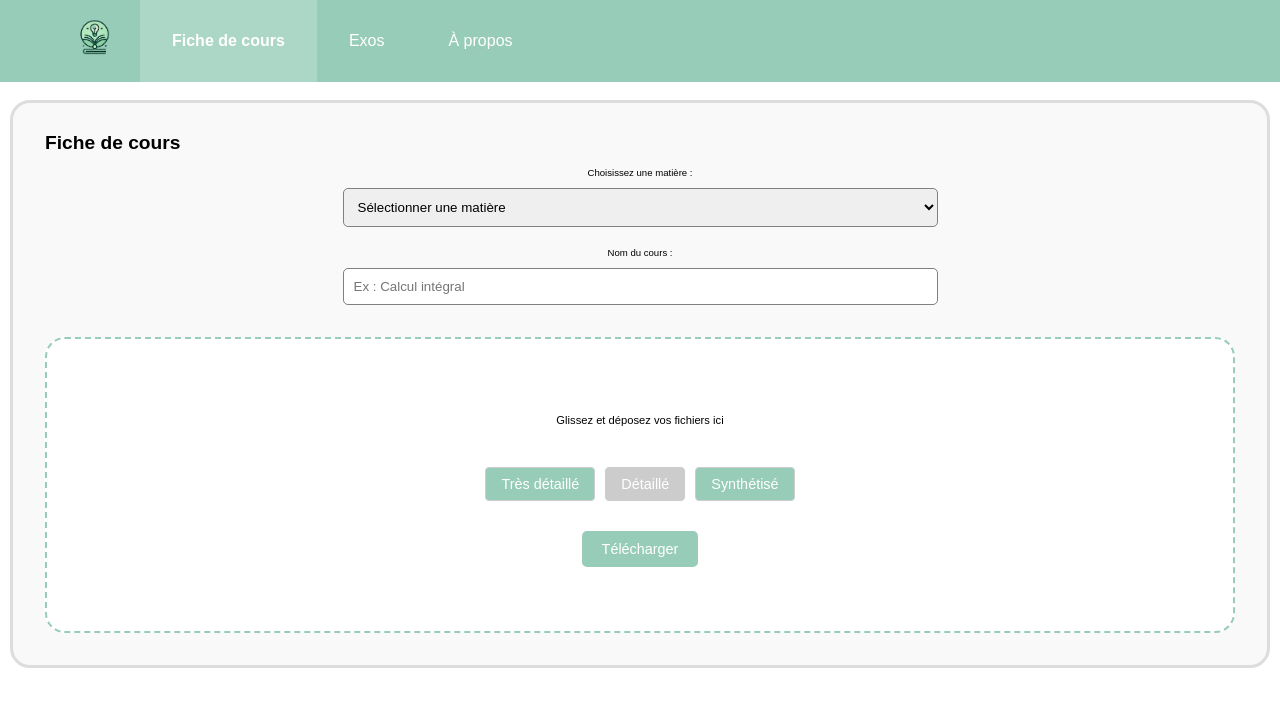
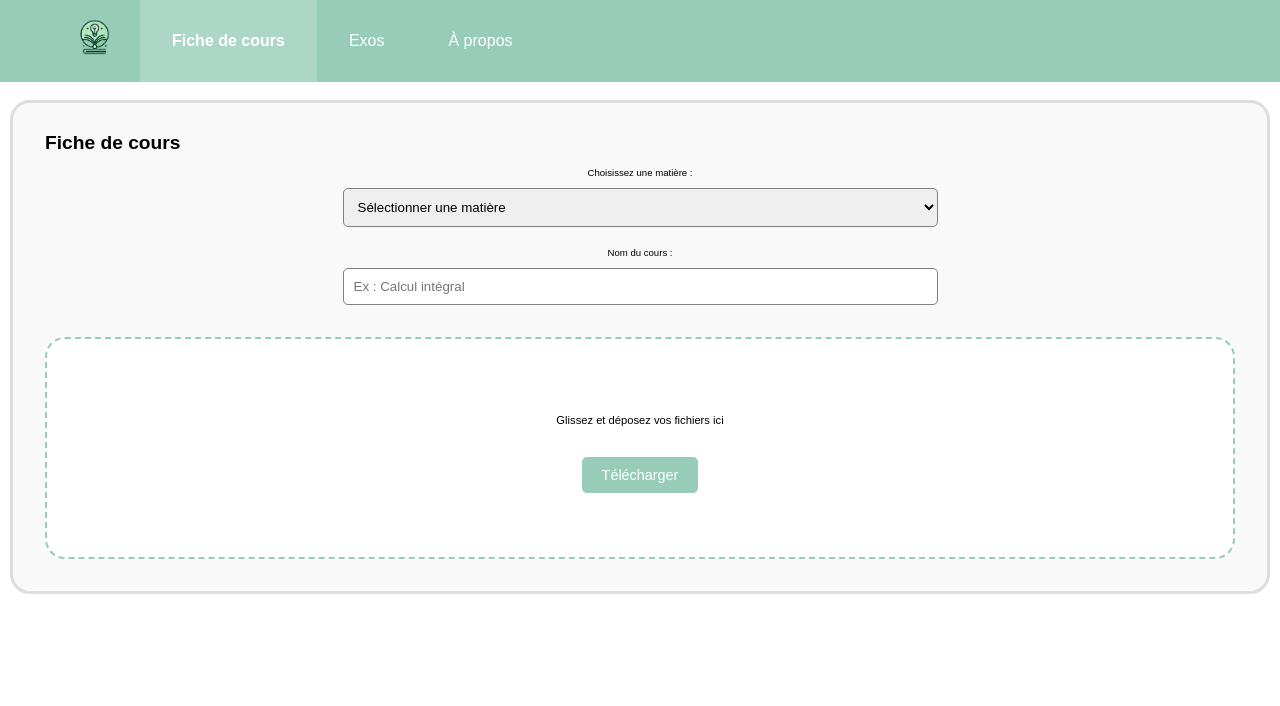
Before and after one commit to FannyC13/trainme-front, a Vue app: page /fiche-de-cours in a window 1280 px wide. Shown: the top 706 px of the page. Built offline with nearby package versions, Linux system fonts and the light colour scheme.

Commit message:
fix fichepage

```diff
--- a/src/views/FichePage.vue
+++ b/src/views/FichePage.vue
@@ -25,20 +25,6 @@
           <div v-if="uploadedFiles.length === 0" class="upload-content">
             <p>Glissez et déposez vos fichiers ici</p>
 
-            <div class="detail-buttons">
-              <button class="detail-button" :class="{ active: detailLevel === 'Très détaillé' }"
-                @click="setDetailLevel('Très détaillé')">
-                Très détaillé
-              </button>
-              <button class="detail-button" :class="{ active: detailLevel === 'Détaillé' }"
-                @click="setDetailLevel('Détaillé')">
-                Détaillé
-              </button>
-              <button class="detail-button" :class="{ active: detailLevel === 'Synthétisé' }"
-                @click="setDetailLevel('Synthétisé')">
-                Synthétisé
-              </button>
-            </div>
 
             <button @click="triggerFileInput">Télécharger</button>
             <input type="file" ref="fileInput" style="display: none" @change="handleFileSelect"
@@ -143,15 +129,15 @@ export default {
       console.log('File NameA:', fileName)
 
       try {
-        const path = `${process.env.VUE_APP_PDF_BASE_PATH}/${fileName}`
+        const path = `${process.env.VUE_APP_PDF_BASE_PATH}//${fileName}`
 
-        console.log('PathA', path)
+        console.log('Path test here', path)
         const extractResponse = await fetch('https://geddhloie9nywe-5000.proxy.runpod.net/extract/pdf', {
           method: 'POST',
           headers: {
             'Content-Type': 'application/json'
           },
-          body: JSON.stringify({ pdf_path: '/workspace/LLM-project/pdfs/course/Romantisme.pdf' })
+          body: JSON.stringify({ pdf_path: path })
         })
 
         const extractData = await extractResponse.json()
@@ -199,7 +185,7 @@ export default {
         // Create a temporary div to hold the HTML content
         const tempDiv = document.createElement('div');
         tempDiv.innerHTML = htmlContent;
-    tempDiv.style.margin = '20px'; // Add margin for better layout
+        tempDiv.style.paddingBottom = '50px'; // Add padding to avoid content cut-off
 
 // Use html2pdf to generate PDF
 const options = {
```
Lines whose indentation alone changed are shown as unchanged.
